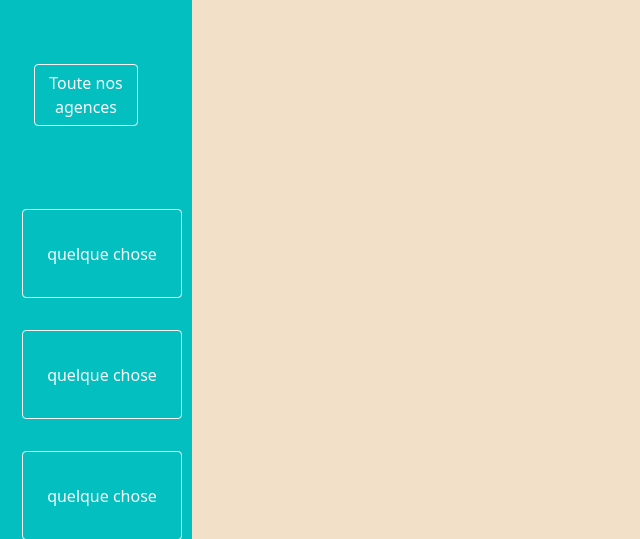
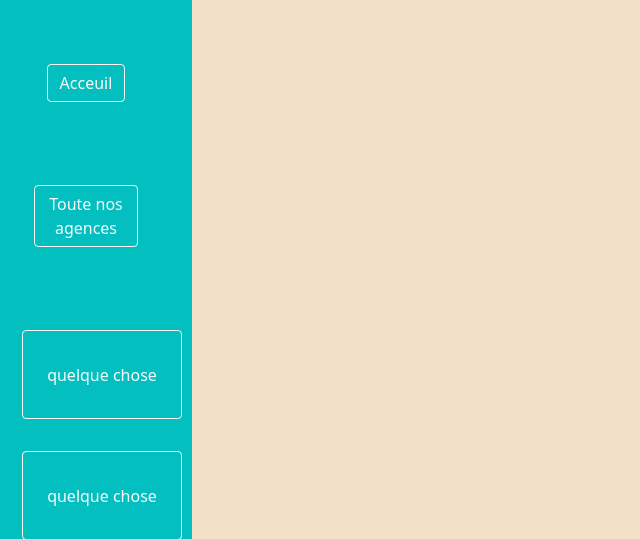
Before and after one commit to lucasdech/comparateur-de-vol, a PHP site: page /pages/agenceList.php in a window 1280 px wide. Shown: the part 100-639 px from the top of the page, without its empty margins (0-640 px from the left). Run offline with PHP 8.4, Linux system fonts and the light colour scheme; data that the repository does not hold is empty.

Commit message:
push vendredi matin

```diff
--- a/htdocs/pages/agenceList.php
+++ b/htdocs/pages/agenceList.php
@@ -34,7 +34,7 @@ $tourOperators = $Manager->getALLTourOperatorWithReview();
     <div class="container">
         <div class="col-12">
             <?php foreach ($tourOperator->getReview() as $review) {?>
-                <div class="bg-white rounded text-center mb-3"> <?=$review->getMessage()?> <?=$review->getIdR()?> </div>
+                <div class="bg-white rounded text-center mb-3"> <?=$review->getMessage()?></div>
             <?php } ?>
 
             <!-- Form de commentaire -->
--- a/htdocs/partials/header.php
+++ b/htdocs/partials/header.php
@@ -110,11 +110,11 @@ require __DIR__ . '/../setting/messages.php';
 
         <section class="Left_Nav d-flex col-12 justify-content-center text-center text-white">
             <div class="mt-5 me-2 row col-10">
-            <a href="../pages/agenceList.php"><button class="btn btn-outline-light m-3">Toute nos agences</button></a>
-            <button class="btn btn-outline-light m-3">quelque chose</button>
-            <button class="btn btn-outline-light m-3">quelque chose</button>
-            <button class="btn btn-outline-light m-3">quelque chose</button>
-            <button class="btn btn-outline-light m-3">quelque chose</button>
+                <a href="../index.php"><button class="btn btn-outline-light m-3">Acceuil</button></a>
+                <a href="../pages/agenceList.php"><button class="btn btn-outline-light m-3">Toute nos agences</button></a>
+                <button class="btn btn-outline-light m-3">quelque chose</button>
+                <button class="btn btn-outline-light m-3">quelque chose</button>
+                <button class="btn btn-outline-light m-3">quelque chose</button>
 
                 <i class="mt-5 fa-solid fa-phone" style="color: #ffffff;"></i><p>06-25-92-32-26</p>
                 <i class="fa-solid fa-at" style="color: #ffffff;"></i> <p>TravLow@voyagePasChere.com</p>
--- a/htdocs/process/commentaire/new-comment.php
+++ b/htdocs/process/commentaire/new-comment.php
@@ -11,7 +11,7 @@ if (!empty($_POST['chat'])) {
     // Récuperer le message
 
     $preparedRequestGetUser = $connexion->prepare(
-       "SELECT id FROM author WHERE name = ?"
+       "SELECT id FROM author WHERE UserName = ?"
     );
 
     // requete pour faire demarer une session ou en faire une ou reprendre celle en cours
```
